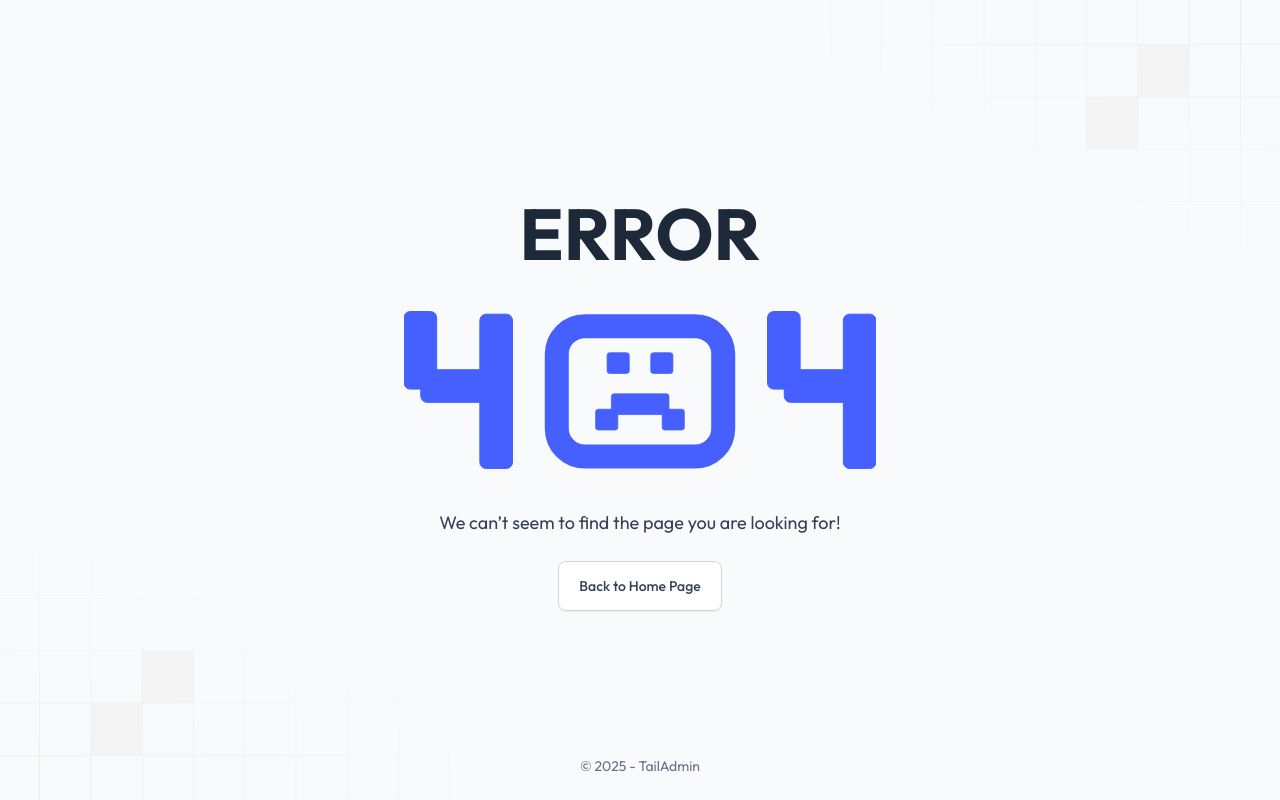
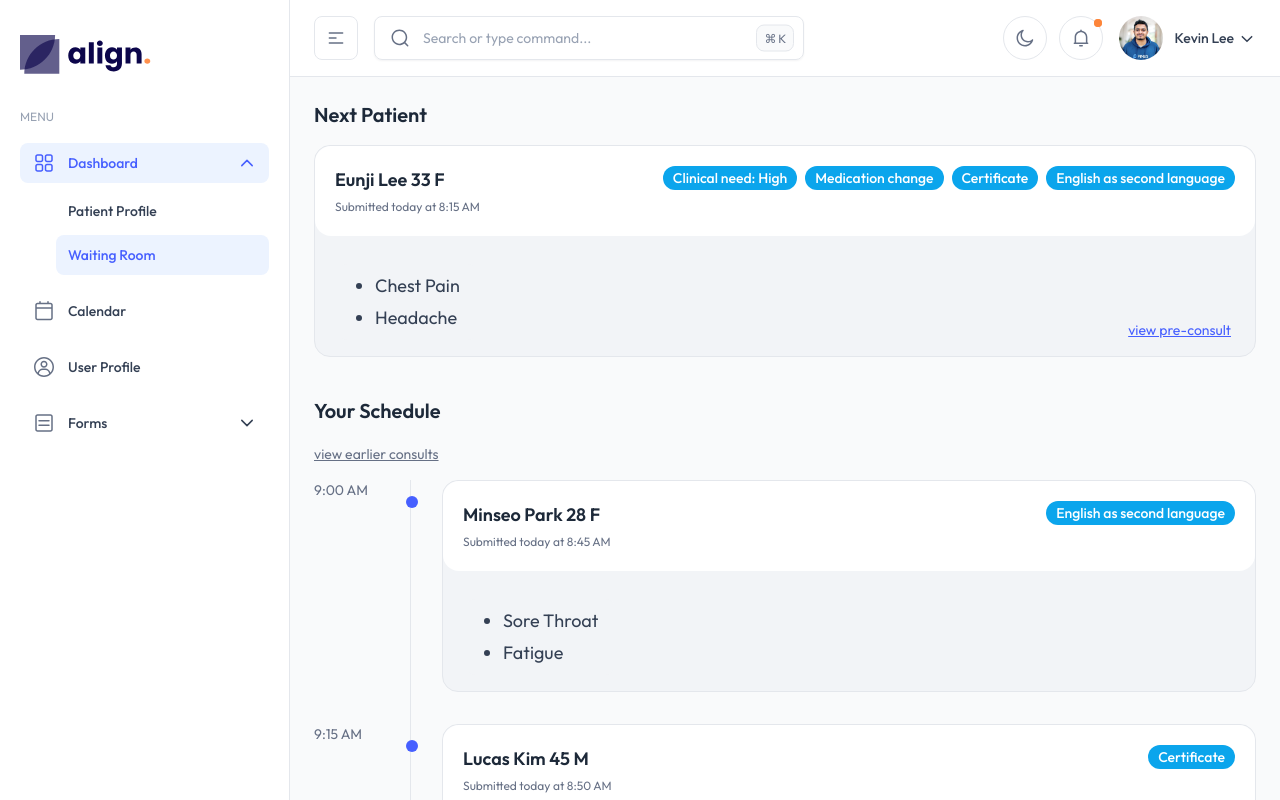
Before and after one commit to kahmunrah/Jimin-Dashboard-Website, a Next.js app in the folder next-dashboard/: page /waiting-room in a window 1280 px wide. Before the commit this address had no page. Shown: the top 800 px of the page. Built offline with nearby package versions, Linux system fonts and the light colour scheme.

Commit message:
Add waiting room page and schedule timeline

```diff
--- /dev/null
+++ b/next-dashboard/src/app/(admin)/waiting-room/page.tsx
@@ -0,0 +1,137 @@
+import type { Metadata } from "next";
+import PatientCard from "@/components/waiting-room/PatientCard";
+import React from "react";
+
+export const metadata: Metadata = {
+  title: "Align | Waiting Room",
+  description: "Upcoming patients in the waiting room",
+};
+
+interface ScheduleItem {
+  time: string;
+  patient: {
+    name: string;
+    age: number;
+    gender: string;
+    submittedAt: string;
+    tags: string[];
+    conditions: string[];
+  };
+  duration?: number;
+}
+
+const schedule: ScheduleItem[] = [
+  {
+    time: "9:00 AM",
+    patient: {
+      name: "Minseo Park",
+      age: 28,
+      gender: "F",
+      submittedAt: "8:45 AM",
+      tags: ["English as second language"],
+      conditions: ["Sore Throat", "Fatigue"],
+    },
+  },
+  {
+    time: "9:15 AM",
+    patient: {
+      name: "Lucas Kim",
+      age: 45,
+      gender: "M",
+      submittedAt: "8:50 AM",
+      tags: ["Certificate"],
+      conditions: ["Back Pain"],
+    },
+  },
+  {
+    time: "9:30 AM",
+    patient: {
+      name: "Hannah Lee",
+      age: 30,
+      gender: "F",
+      submittedAt: "9:10 AM",
+      tags: ["New Patient"],
+      conditions: ["Annual Checkup"],
+    },
+    duration: 30,
+  },
+  {
+    time: "10:00 AM",
+    patient: {
+      name: "Noah Choi",
+      age: 35,
+      gender: "M",
+      submittedAt: "9:20 AM",
+      tags: ["English as second language"],
+      conditions: ["Allergy"],
+    },
+  },
+  {
+    time: "10:15 AM",
+    patient: {
+      name: "Soojin Park",
+      age: 25,
+      gender: "F",
+      submittedAt: "9:50 AM",
+      tags: ["Certificate"],
+      conditions: ["Flu"],
+    },
+  },
+];
+
+export default function WaitingRoom() {
+  return (
+    <div className="space-y-10">
+      <section>
+        <h2 className="text-xl font-semibold text-gray-800 dark:text-white/90 mb-4">
+          Next Patient
+        </h2>
+        <PatientCard
+          name="Eunji Lee"
+          age={33}
+          gender="F"
+          submittedAt="8:15 AM"
+          tags={[
+            "Clinical need: High",
+            "Medication change",
+            "Certificate",
+            "English as second language",
+          ]}
+          conditions={["Chest Pain", "Headache"]}
+          link="/"
+        />
+      </section>
+
+      <section>
+        <h2 className="text-xl font-semibold text-gray-800 dark:text-white/90 mb-4">
+          Your Schedule
+        </h2>
+        <button className="mb-4 text-sm underline text-gray-500">
+          view earlier consults
+        </button>
+        <div className="relative">
+          <div className="absolute left-24 top-0 bottom-0 border-l border-gray-200 dark:border-gray-700"></div>
+          <ol className="space-y-8">
+            {schedule.map((item) => (
+              <li
+                key={item.time}
+                className="relative flex items-start"
+                style={{
+                  minHeight: item.duration === 30 ? "16rem" : "8rem",
+                }}
+              >
+                <time className="w-24 text-sm text-gray-500">
+                  {item.time}
+                </time>
+                <div className="ml-8 flex-1">
+                  <PatientCard {...item.patient} />
+                </div>
+                <span className="absolute left-[5.75rem] top-4 w-3 h-3 bg-brand-500 rounded-full"></span>
+              </li>
+            ))}
+          </ol>
+        </div>
+      </section>
+    </div>
+  );
+}
--- /dev/null
+++ b/next-dashboard/src/components/waiting-room/PatientCard.tsx
@@ -0,0 +1,72 @@
+import React from "react";
+import Badge from "@/components/ui/badge/Badge";
+import Link from "next/link";
+
+export interface PatientCardProps {
+  name: string;
+  age: number;
+  gender: string;
+  submittedAt: string;
+  tags: string[];
+  conditions: string[];
+  link?: string;
+}
+
+const PatientCard: React.FC<PatientCardProps> = ({
+  name,
+  age,
+  gender,
+  submittedAt,
+  tags,
+  conditions,
+  link,
+}) => {
+  return (
+    <div className="rounded-2xl border border-gray-200 bg-gray-100 dark:border-gray-800 dark:bg-white/[0.03]">
+      <div className="px-5 pt-5 pb-5 bg-white shadow-default rounded-2xl dark:bg-gray-900">
+        <div className="flex items-start justify-between gap-3">
+          <div>
+            <h3 className="text-lg font-semibold text-gray-800 dark:text-white/90">
+              {name} {age} {gender}
+            </h3>
+            <p className="mt-1 text-gray-500 text-theme-xs dark:text-gray-400">
+              Submitted today at {submittedAt}
+            </p>
+          </div>
+          <div className="flex flex-col items-end gap-2">
+            <div className="flex flex-wrap gap-2 justify-end text-right">
+              {tags.map((tag) => (
+                <Badge key={tag} variant="solid" color="info">
+                  {tag}
+                </Badge>
+              ))}
+            </div>
+          </div>
+        </div>
+      </div>
+      <div className="mt-3">
+        <div className="flex items-start justify-between gap-5 px-6 py-3 sm:gap-8 sm:py-4">
+          <div className="rounded-lg bg-gray-100 text-gray-700 dark:bg-white/5 dark:text-white/80 px-4 py-2">
+            <ul className="list-disc pl-5 space-y-1">
+              {conditions.map((c) => (
+                <li key={c} className="text-lg">
+                  {c}
+                </li>
+              ))}
+            </ul>
+          </div>
+          {link && (
+            <Link
+              href={link}
+              className="text-sm text-brand-500 underline self-end"
+            >
+              view pre-consult
+            </Link>
+          )}
+        </div>
+      </div>
+    </div>
+  );
+};
+
+export default PatientCard;
--- a/next-dashboard/src/layout/AppSidebar.tsx
+++ b/next-dashboard/src/layout/AppSidebar.tsx
@@ -24,7 +24,10 @@ const navItems: NavItem[] = [
   {
     icon: <GridIcon />,
     name: "Dashboard",
-    subItems: [{ name: "Patient Profile", path: "/", pro: false }],
+    subItems: [
+      { name: "Patient Profile", path: "/", pro: false },
+      { name: "Waiting Room", path: "/waiting-room", pro: false },
+    ],
   },
   {
     icon: <CalenderIcon />,
```
